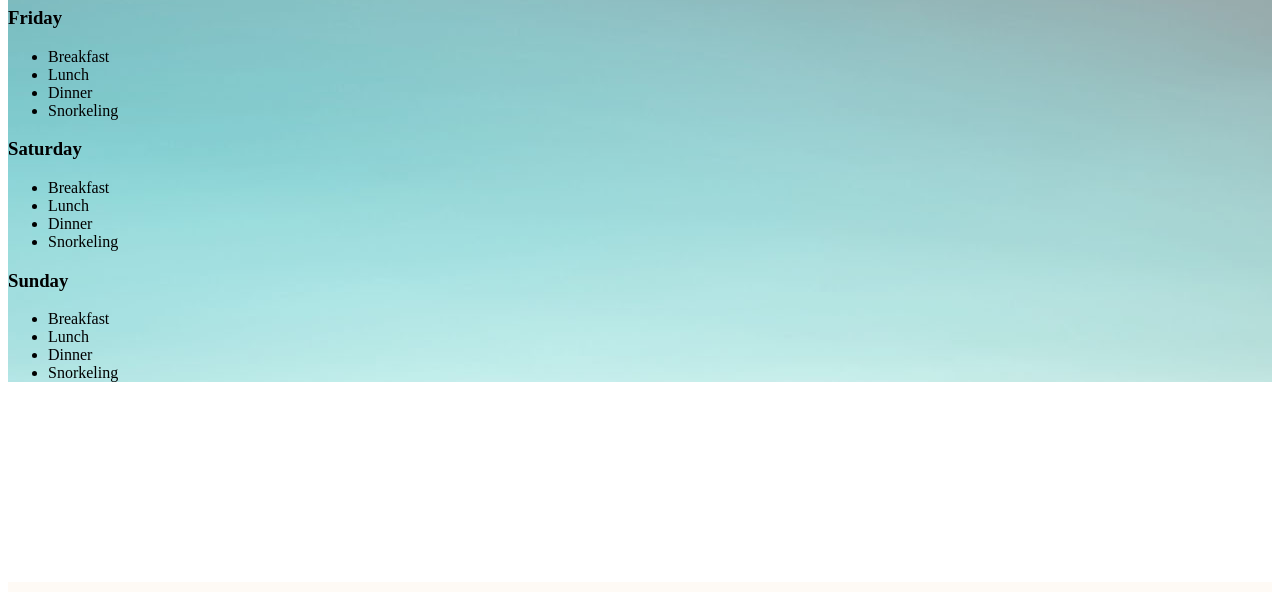
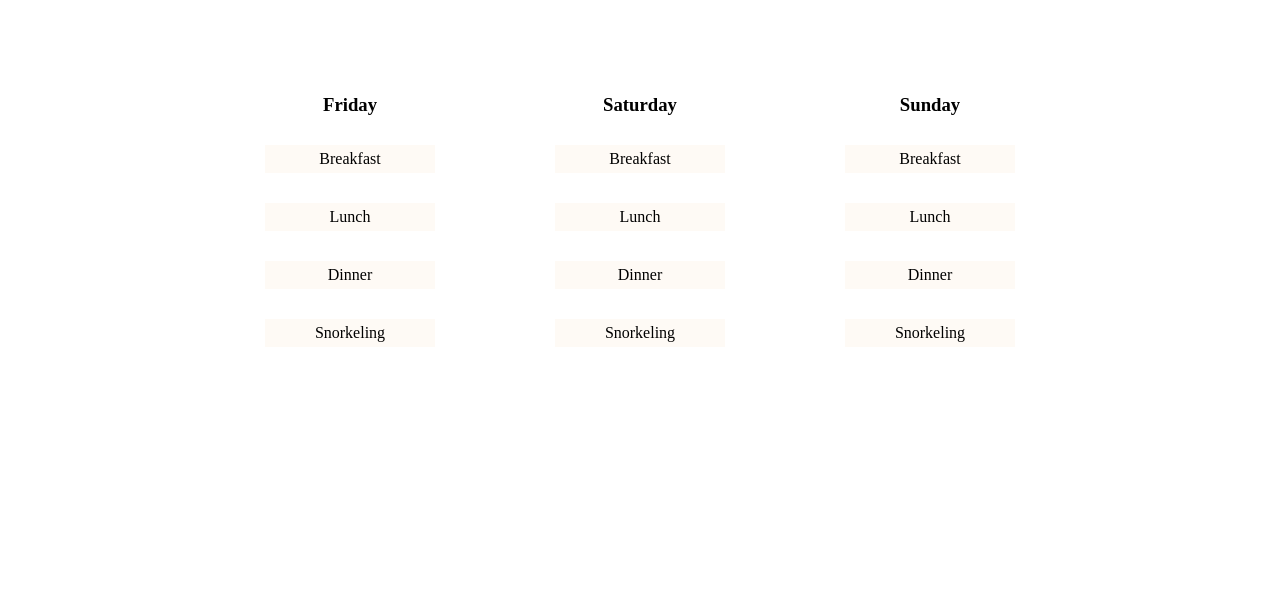
Before and after one commit to KofiBoadu/Travelwebsite, a plain HTML site: page iceland/index.html in a window 1280 px wide. Shown: the part 153-745 px from the top of the page. Drawn offline with Linux system fonts and the light colour scheme; files whose address does not match are found by name.

Commit message:
new class names and linked hawai css

```diff
--- a/iceland/index.html
+++ b/iceland/index.html
@@ -6,6 +6,7 @@
     <meta name="viewport" content="width=device-width, initial-scale=1.0">
     <link rel="stylesheet" href="/iceland/iceland.css">
     <link rel="stylesheet" href="/style.css">
+    <link rel="stylesheet" href="/hawai/hawai.css">
     <title>Iceland</title>
 </head>
 <body>
@@ -18,18 +19,19 @@
        <li> <a href="/hawai/index.html">Hawaii</a></li>
        <li><a href="/iceland/index.html">Iceland</a></li>
        <li><a href="/greece/index.html">Greece</a></li>
+
     </ul>
 </div>
    <!-- nav bar ends -->
 
 
 <!--Mian page starts-->
- <div class="main">
+ <div class="main1">
 
     <h1>Iceland</h1>
 
     <div class="menu">
-        <div class="friday">
+        <div class="days-1">
          <h3>Friday</h3>
          <ul>
              <li>Breakfast</li>
@@ -38,7 +40,7 @@
              <li>Snorkeling</li>
          </ul>
         </div>
-        <div class="saturday">
+        <div class="days-1">
            <h3>Saturday</h3>
            <ul>
                <li>Breakfast</li>
@@ -48,7 +50,7 @@
            </ul>
         </div>
 
-        <div class="sunday">
+        <div class="days-1">
            <h3>Sunday</h3>
            <ul>
                <li>Breakfast</li>
```
